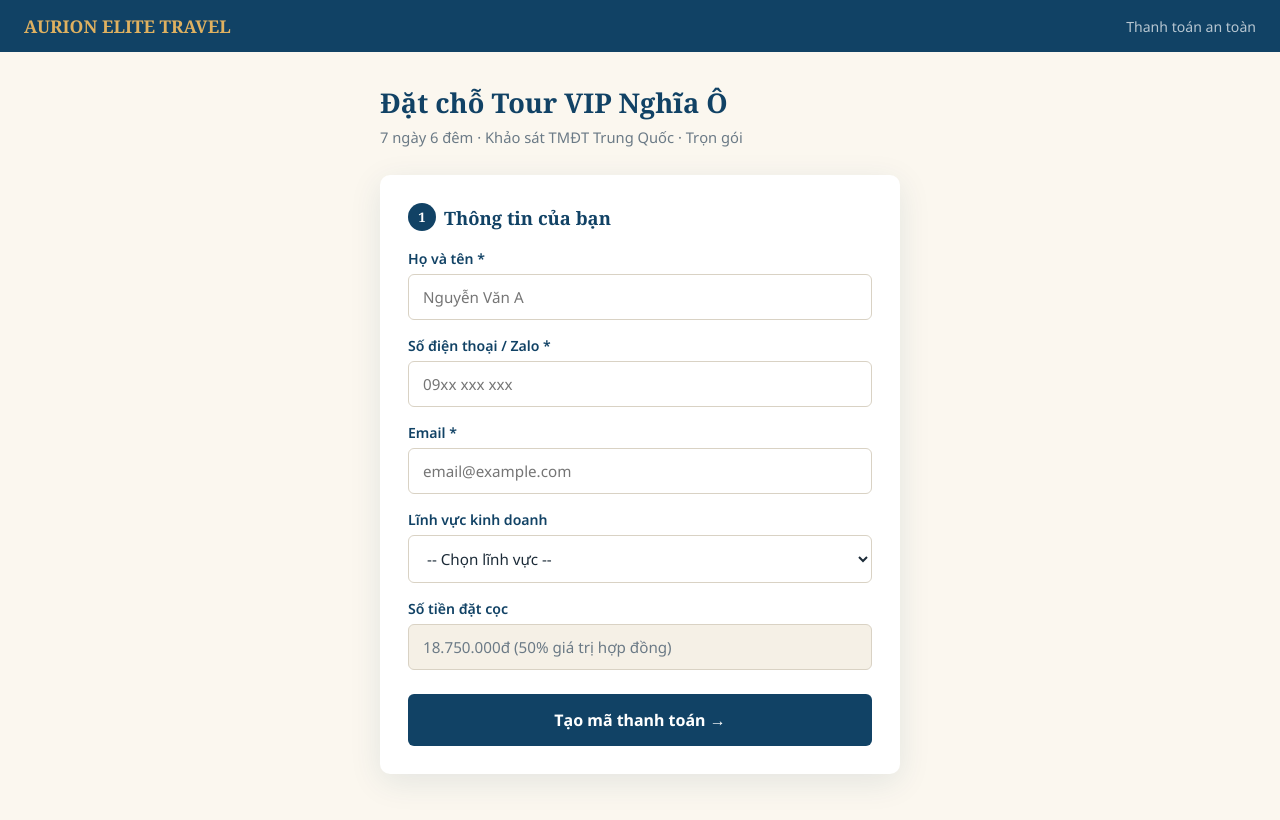
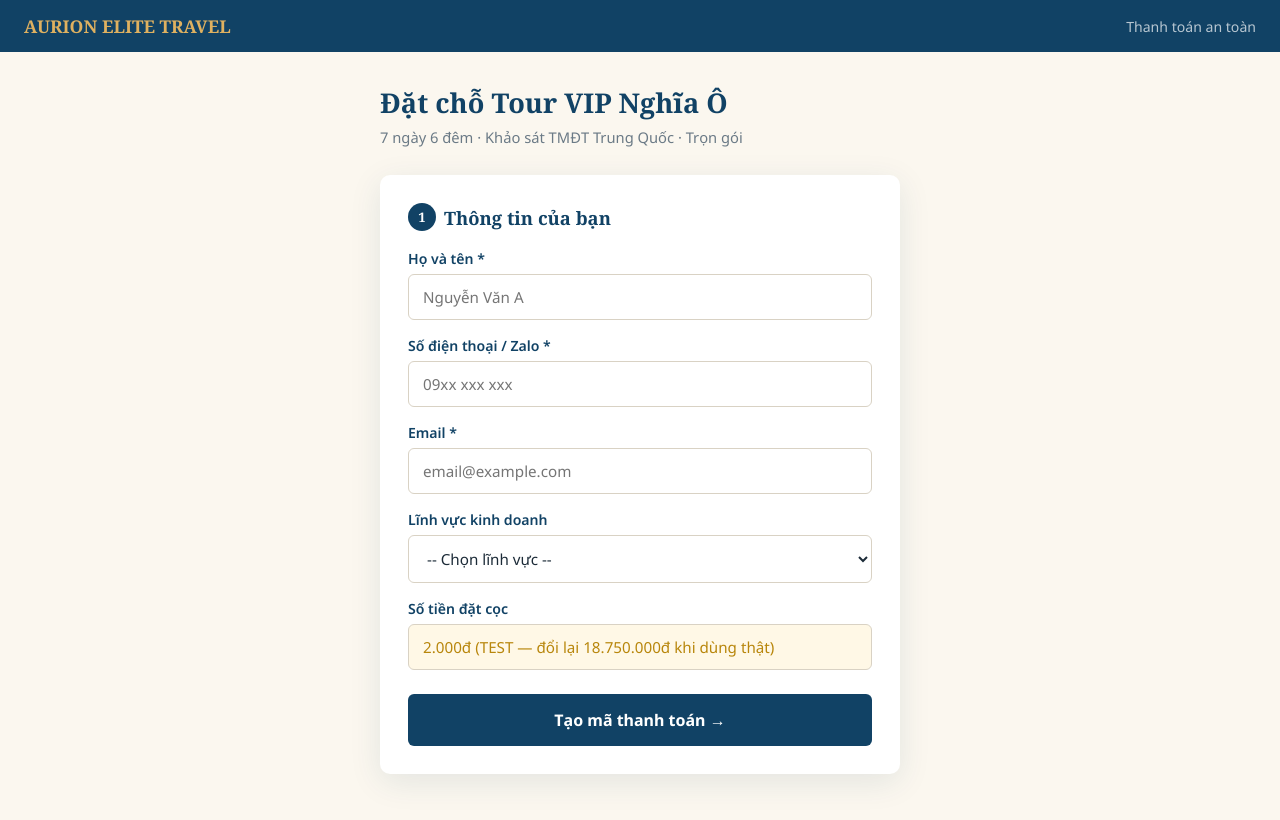
Before and after one commit to ThienKim99/aurion-landing, a plain HTML site: page thanh-toan.html in a window 1280 px wide. Drawn offline with Linux system fonts and the light colour scheme.

Commit message:
Update thanh-toan.html

```diff
--- a/thanh-toan.html
+++ b/thanh-toan.html
@@ -96,7 +96,7 @@ h1{font-family:var(--serif);color:var(--navy);font-size:1.7rem;margin-bottom:6px
     </div>
     <div class="field">
       <label>Số tiền đặt cọc</label>
-      <input value="18.750.000đ (50% giá trị hợp đồng)" disabled style="background:#f5f0e6;color:#6b7a86">
+      <input value="2.000đ (TEST — đổi lại 18.750.000đ khi dùng thật)" disabled style="background:#fff8e6;color:#b8860b">
     </div>
     <p id="formErr" style="color:#c0392b;font-size:.88rem;margin-bottom:8px;display:none"></p>
     <button class="btn-pay" id="btnPay" onclick="submitOrder()">Tạo mã thanh toán →</button>
@@ -112,7 +112,7 @@ h1{font-family:var(--serif);color:var(--navy);font-size:1.7rem;margin-bottom:6px
       <div class="row"><span>Ngân hàng</span><strong>TPBank</strong></div>
       <div class="row"><span>Chủ tài khoản</span><strong>LAM NGOC THANH CUONG</strong></div>
       <div class="row"><span>Số tài khoản</span><strong>00006329016</strong></div>
-      <div class="row" style="margin-top:8px"><span>Số tiền</span><span class="amount">18.750.000đ</span></div>
+      <div class="row" style="margin-top:8px"><span>Số tiền</span><span class="amount" id="displayAmount">2.000đ</span></div>
       <div class="row" style="margin-top:8px;flex-direction:column;align-items:flex-start;gap:6px">
         <span>Nội dung chuyển khoản (BẮT BUỘC)</span>
         <span class="code-badge" id="orderCodeBadge">AET000000</span>
@@ -138,7 +138,7 @@ h1{font-family:var(--serif);color:var(--navy);font-size:1.7rem;margin-bottom:6px
 
 <script>
 var STK="00006329016", BANK="TPBank", HOLDER="LAM NGOC THANH CUONG", STORE="Aurion Elite Travel";
-var DEPOSIT=18750000;
+var DEPOSIT=2000; // TEST MODE - đổi lại thành 18750000 khi dùng thật
 var currentCode="", pollTimer=null;
 
 function genCode(){
```
